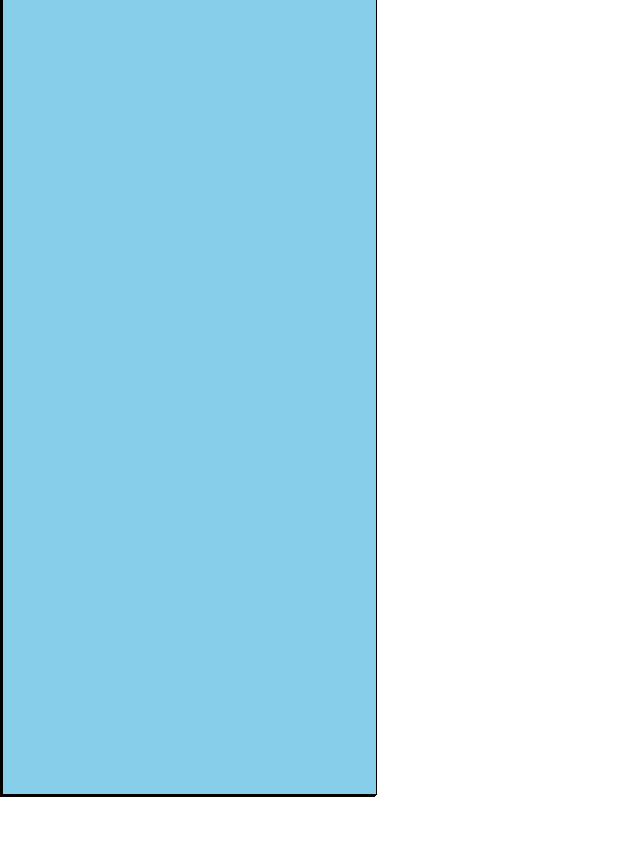
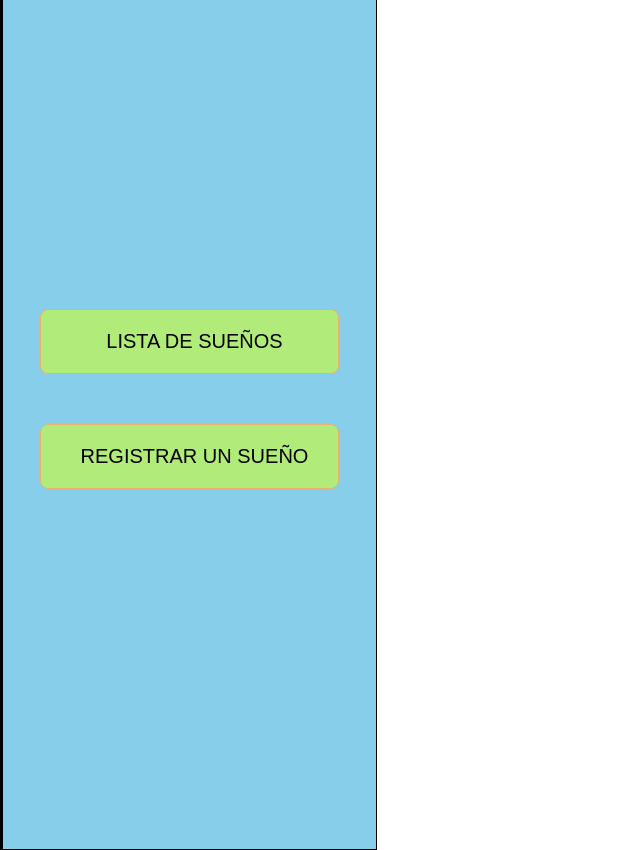
Before and after one commit to Galhrrera/dream-diary, a website built with Parcel: page src/index.html in a window 1280 px wide. Shown: the part 952-1802 px from the top of the page, without its empty margins (0-640 px from the left). Before the commit the page ends 1747 px from the top, so only its background shows below. Built offline with nearby package versions, Linux system fonts and the light colour scheme.

Commit message:
Se agregó el contenido a la sección principal

```diff
--- a/src/index.html
+++ b/src/index.html
@@ -1,5 +1,4 @@
-<!DOCTYPE html
-<html lang="es">
+<!DOCTYPE html <html lang="es">
 
 <head>
     <meta charset="UTF-8">
@@ -18,8 +17,8 @@
     <h1 class="banner hidden" id="banner"><a href="javascript:void(0)">Dream diary</a></h1>
     <section id="start-section" class="hidden">
 
-        <button id="dreamListBtn">Lista de sueños</button>
-        <button id="recordDreamBtn">Registrar sueño</button>
+        <button id="dreamListBtn">LISTA DE SUEÑOS</button>
+        <button id="recordDreamBtn">REGISTRAR UN SUEÑO</button>
     </section>
 
     <section id="record-dream-section" class="hidden">
--- a/src/scss/main.scss
+++ b/src/scss/main.scss
@@ -19,23 +19,30 @@ $splash-title-bg-color: rgba(0, 0, 0, 0.5);
 
 .hidden {
     display: none;
-    transition: all ease 0.3ms;
+    transition: all ease 300ms;
 }
 
 .visible {
     display: block;
-    transition: all ease 0.3ms;
+    transition: all ease 300ms;
 }
 
 #banner {
     text-align: center;
     justify-content: center;
     background-color: $color-bordes;
+    padding-top: 20px;
+    padding-bottom: 20px;
 
     a {
         text-decoration: none;
         width: $max-width;
         color: white;
+        text-align: center;
+        width: $splash-title-width;
+        font-size: 45px;
+        margin: 0;
+        background-color: $color-bordes;
     }
 }
 
@@ -65,13 +72,42 @@ section {
     }
 }
 
-// #start-section {
-//     h1 {
-//         text-align: center;
-//         width: $splash-title-width;
-//         font-size: 45px;
-//         margin: 0;
-//         padding: 20px;
-//         background-color: $color-bordes;
-//     }
-// }
+#start-section {
+    display: flex;
+    flex-direction: column;
+    align-items: center; // Centra horizontalmente
+    justify-content: center; // Centra verticalmente
+
+    button {
+      width: 80%;
+      padding: 20px;
+      margin-bottom: 50px;
+      border-radius: 8px;
+      border: 1px $color-bordes solid;
+      background-color: $color-botones;
+      cursor: pointer;
+      font-size: 20px;
+      display: flex;
+      align-items: center; // Centra el contenido verticalmente
+      justify-content: center; // Centra el contenido horizontalmente
+      text-align: center;
+
+      &:first-child {
+        color: black;
+        padding-left: 30px;
+        background-repeat: no-repeat;
+        background-position: 10px center;
+      }
+
+      &:last-child {
+        color: black;
+        padding-left: 30px;
+        background-repeat: no-repeat;
+        background-position: 10px center;
+      }
+
+      &:hover {
+        background-color: $color-bordes;
+      }
+    }
+  }
```
Also changed, not shown: src/assets/burger-bar.png (added), src/assets/plus.png (added).
